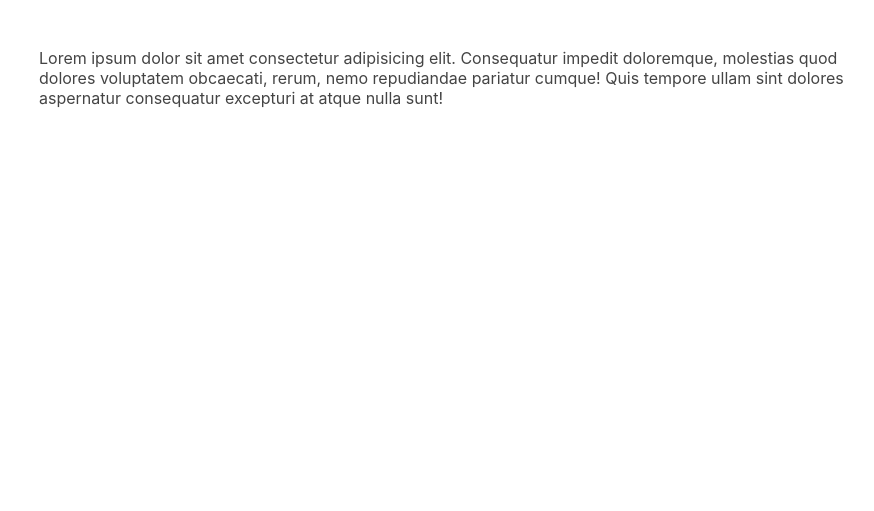
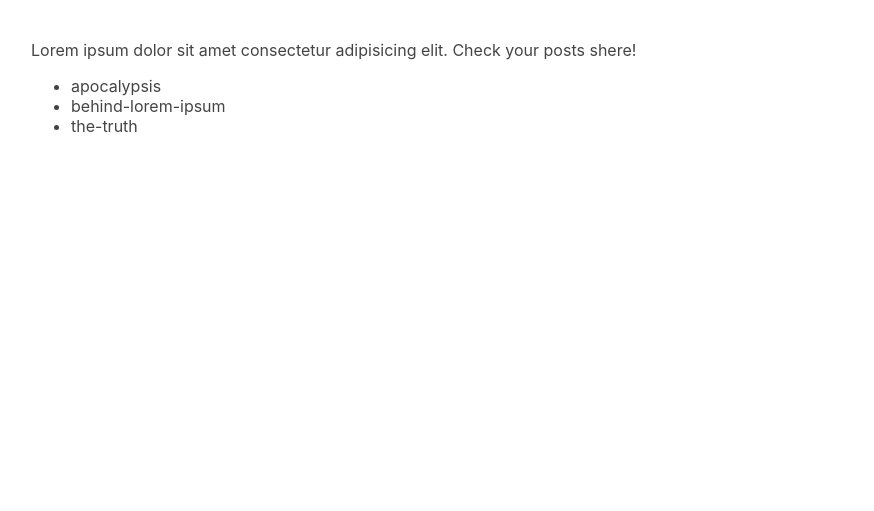
Before and after one commit to johncol/gatsby-getting-started-tutorial, a Gatsby site: page /blog in a window 1280 px wide. Shown: the part 305-816 px from the top of the page, without its empty margins (65-939 px from the left). Built offline with nearby package versions, Linux system fonts and the light colour scheme; Gatsby itself is replaced by a stand-in of ours.

Commit message:
List posts in blog page

```diff
--- /dev/null
+++ b/src/components/layout.css
@@ -0,0 +1,4 @@
+body {
+  margin: 0;
+  padding: 0;
+}
--- a/src/components/layout.jsx
+++ b/src/components/layout.jsx
@@ -2,6 +2,7 @@ import React from 'react';
 import { useStaticQuery, graphql } from 'gatsby';
 import { Navigation } from './navigation';
 import { container, heading as headingClass } from './layout.module.css';
+import './layout.css';
 
 const QUERY_TITLE = graphql`
   query {
--- a/src/pages/blog.jsx
+++ b/src/pages/blog.jsx
@@ -1,16 +1,32 @@
 import React from 'react';
+import { graphql } from 'gatsby';
 import { Layout } from './../components/layout';
 
-const BlogPage = () => {
+const BLOGS_QUERY = graphql`
+  query {
+    allFile {
+      nodes {
+        name
+      }
+    }
+  }
+`;
+
+const BlogPage = ({ data }) => {
+  const blogs = data.allFile.nodes;
+  console.log(blogs);
   return (
     <Layout heading="Blogs">
-      <p>
-        Lorem ipsum dolor sit amet consectetur adipisicing elit. Consequatur impedit doloremque, molestias quod dolores
-        voluptatem obcaecati, rerum, nemo repudiandae pariatur cumque! Quis tempore ullam sint dolores aspernatur
-        consequatur excepturi at atque nulla sunt!
-      </p>
+      <p>Lorem ipsum dolor sit amet consectetur adipisicing elit. Check your posts shere!</p>
+      <ul>
+        {blogs.map(({ name }) => (
+          <li key={name}>{name}</li>
+        ))}
+      </ul>
     </Layout>
   );
 };
 
+export { BLOGS_QUERY };
+
 export default BlogPage;
```
Also changed, not shown: blog/apocalypsis.mdx (added), blog/behind-lorem-ipsum.mdx (added), blog/post-1.mdx (deleted), blog/post-2.mdx (deleted), blog/the-truth.mdx (added).
